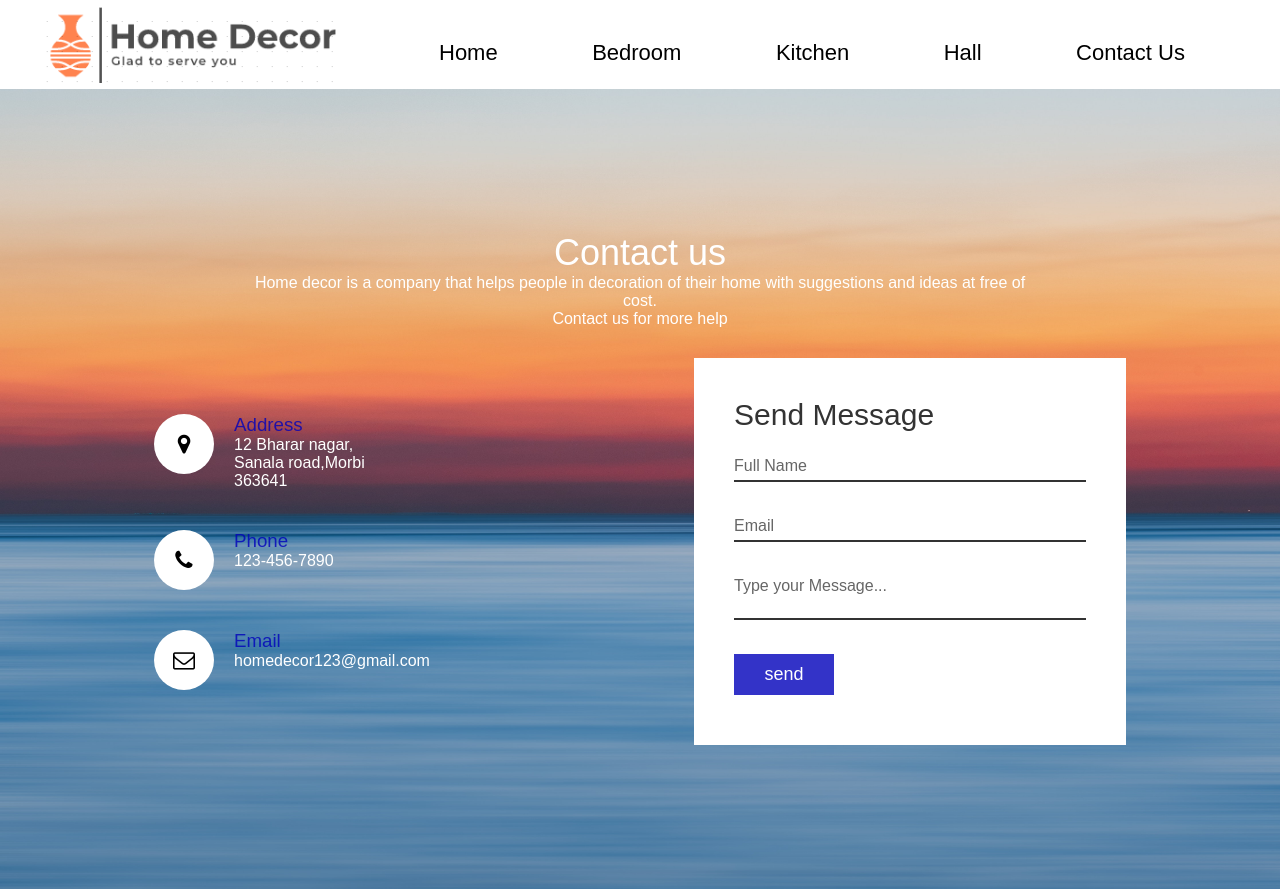
After one commit to Ekta-Varsani/php, a PHP site: page /contactus.html in a window 1280 px wide. The commit adds this page. Run offline with PHP 8.4, Linux system fonts and the light colour scheme.

Commit message:
changes in all

```diff
--- /dev/null
+++ b/Home decore/contactus.html
@@ -0,0 +1,85 @@
+<!DOCTYPE html>
+<html>
+<head>
+<meta name="viewport" content="width=device-width, initial-scale=1.0">
+<title>Contact us</title>
+<link rel="stylesheet" href="https://stackpath.bootstrapcdn.com/font-awesome/4.7.0/css/font-awesome.min.css" integrity="sha384-wvfXpqpZZVQGK6TAh5PVlGOfQNHSoD2xbE+QkPxCAFlNEevoEH3Sl0sibVcOQVnN" crossorigin="anonymous">
+<link rel="stylesheet" type="text/css"  href="css/style.css">
+</head>
+<body>
+    <header>
+        <div class="home">
+            <div class="row">
+                <table>
+                    <tr>
+                        <td><img class="header-logo" src="images/logo1.png"></td>
+
+                        <td>
+                            <div class="header-nav">
+                            <nav>
+                                <a href="homedecor.html">Home</a>
+                                <a href="bedroom.html">Bedroom</a>
+                                <a href="kitchen.html">Kitchen</a>
+                                <a href="hall.html">Hall</a>
+                                <a href="contactus.html">Contact Us</a>
+                            </nav>
+                            </div>
+                        </td>
+                    </tr>
+                </table>
+            </div>
+        </div>
+    </header>
+  <section class="contact">
+    <div class="content">
+      <h2>Contact us</h2>
+      <p>Home decor is a company that helps people in decoration of their home with suggestions and ideas at free of cost.<br>Contact us for more help</p>
+    </div>
+    <div class="container">
+      <div class="contactInfo">
+        <div class="box">
+          <div class="icon"><i class="fa fa-map-marker" aria-hidden="true"></i></div>
+            <div class="text">
+              <h3>Address</h3>
+              <p>12 Bharar nagar,<br>Sanala road,Morbi<br>363641</p>
+            </div>
+        </div>
+        <div class="box">
+          <div class="icon"><i class="fa fa-phone" aria-hidden="true"></i></div>
+            <div class="text">
+              <h3>Phone</h3>
+              <p>123-456-7890</p>
+            </div>
+        </div>
+        <div class="box">
+          <div class="icon"><i class="fa fa-envelope-o" aria-hidden="true"></i></div>
+            <div class="text">
+              <h3>Email</h3>
+              <p>homedecor123@gmail.com</p>
+            </div>
+        </div>
+      </div>
+        <div class ="contactForm">
+          <form>
+            <h2>Send Message</h2>
+            <div class="inputbox">
+              <input type="text" name="" required="required">
+              <span>Full Name</span>
+            </div>
+            <div class="inputbox">
+              <input type="text" name="" required="required">
+              <span>Email</span>
+            </div>
+            <div class="inputbox">
+              <textarea required="required"></textarea>
+              <span>Type your Message...</span>
+            </div>
+            <div class="inputbox">
+              <input type="submit" name="" value="send">
+            </div>
+          </form>
+        </div>
+  </div>
+  </section>
+</body>
+</html>
--- a/Home decore/css/style.css
+++ b/Home decore/css/style.css
@@ -18,11 +18,8 @@ body {
     margin-top: 12px;
     margin-left: 50px;
 }
-
-
-
 .header-nav nav a {
-    margin: 37px;
+    margin: 35px;
     padding: 10px 10px;
     font-size: 22px;
     text-decoration: none;
@@ -70,7 +67,170 @@ body {
     transition: 2s;
 	text-decoration: underline;
 }
+/* bedroom */
 .bimage-1 {
     margin-top: 25px;
 
 }
+/* contact us */
+@import url('https://fonts.googleapis.com/css2?family=Poppins:wght@200;300;400;500;600;700;800;900&display=swap');
+*
+{
+  margin: 0;
+  padding: 0;
+  box-sizing: border-box;
+  font-family: 'Poppins', sans-serif;
+}
+.contact
+{
+  position: relative;
+  min-height: 100vh;
+  padding: 50px 100px;
+  display: flex;
+  justify-content: center;
+  align-items: center;
+  flex-direction: column;
+  background: url("../images/bg.jpg");
+  background-size: cover;
+}
+.contact .content
+{
+  max-width: 800px;
+  text-align: center;
+}
+.contact .content h2
+{
+  font-size: 36px;
+  font-weight: 500;
+  color: #fff;
+}
+.contact .content p
+{
+  font-weight: 300;
+  color: #fff;
+}
+.container
+{
+  width: 100%;
+  display: flex;
+  justify-content: center;
+  align-items: center;
+  margin-top: 30px;
+}
+.container .contactInfo
+{
+  width: 50%;
+  display: flex;
+  flex-direction: column;
+}
+.container .contactInfo .box
+{
+  position: relative;
+  padding: 20px 0;
+  display: flex;
+}
+.container .contactInfo .box .icon
+{
+  min-width: 60px;
+  height: 60px;
+  background: #fff;
+  display: flex;
+  justify-content: center;
+  align-items: center;
+  border-radius: 50%;
+  font-size: 22px;
+}
+.container .contactInfo .box .text
+{
+  display: flex;
+  margin-left: 20px;
+  font-size: 16px;
+  color: #fff;
+  flex-direction: column;
+  font-weight: 300;
+}
+.container .contactInfo .box .text h3
+{
+  font-weight: 500;
+  color: #00bc;
+}
+.contactForm
+{
+  width: 40%;
+  padding: 40px;
+  background: #fff;
+}
+.contactForm h2
+{
+  font-size: 30px;
+  color: #333;
+  font-weight: 500;
+}
+.contactForm .inputbox
+{
+  position: relative;
+  width: 100%;
+  margin-top: 10px;
+}
+.contactForm .inputbox input,
+.contactForm .inputbox textarea
+{
+  width: 100%;
+  padding: 5px 0;
+  font-size: 16px;
+  margin: 10px 0;
+  border: none;
+  border-bottom: 2px solid #333;
+  outline: none;
+  resize: none;
+}
+.contactForm .inputbox span
+{
+  position: absolute;
+  left: 0;
+  padding: 5px 0;
+  font-size: 16px;
+  margin: 10px  0;
+  pointer-events: none;
+  transition: 0.5s;
+  color: #666;
+}
+.contactForm .inputbox input:focus ~ span,
+.contactForm .inputbox input:valid ~ span,
+.contactForm .inputbox textarea:focus ~ span,
+.contactForm .inputbox textarea:valid ~ span
+{
+  color: #e91e63;
+  font-size: 12px;
+  transform: translateY(-20px);
+}
+.container .inputbox input[type="submit"]
+{
+  width: 100px;
+  background: #00bc;
+  color: #fff;
+  border:none;
+  cursor: pointer;
+  padding: 10px;
+  font-size: 18px;
+}
+@media (max-width: 991px)
+{
+  .contact
+  {
+    padding: 50px;
+  }
+  .container
+  {
+    flex-direction: column;
+  }
+  .container .contactInfo
+  {
+    margin-bottom: 40px;
+  }
+  .container .contactInfo,
+  .contactForm
+  {
+    width: 100%;
+  }
+}
```
Also changed, not shown: Home decore/bedroom.html (+4 -4 lines), Home decore/homedecor.html (+8 -8 lines), Home decore/hall.html (added), Home decore/images/bg.jpg (added), Home decore/kitchen.html (added).
